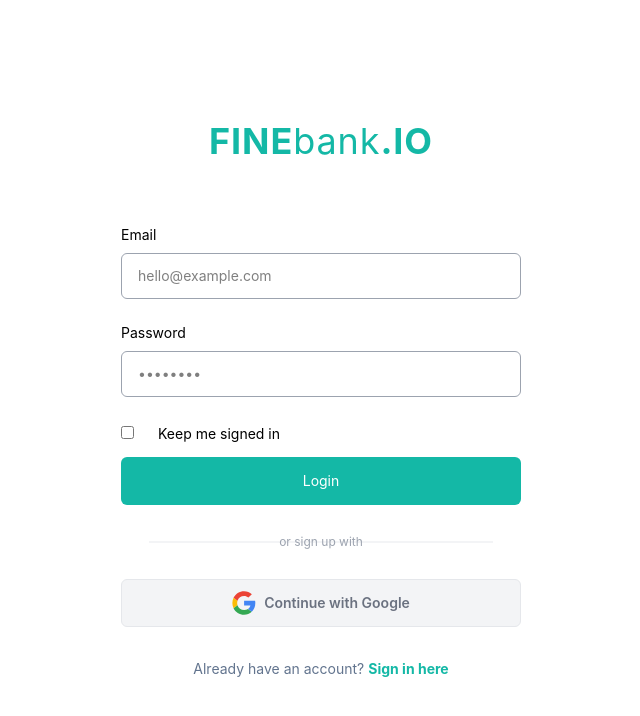
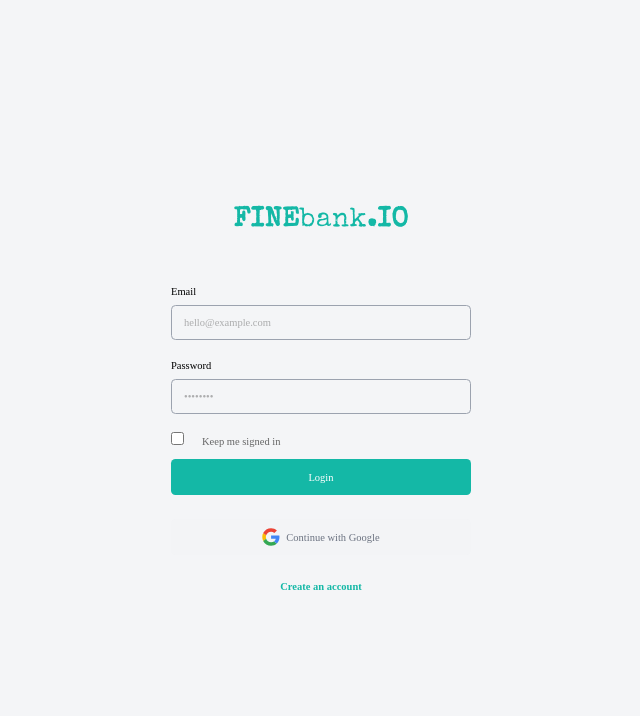
Before and after one commit to dipta-bit/admin-ui, a React (Vite) app: page /login in a window 1280 px wide. Shown: the top 716 px of the page, without its empty margins (319-959 px from the left). Built offline with nearby package versions, Linux system fonts and the light colour scheme; a web font is replaced by a local one.

Commit message:
react router dom

```diff
--- a/src/App.jsx
+++ b/src/App.jsx
@@ -1,10 +1,39 @@
 import "./App.css";
 import SignInPage from "./pages/SignIn";
+import SignUpPage from "./pages/SignUp";
+import ErrorPage from "./pages/erorr";
+import { createBrowserRouter, RouterProvider, Link } from "react-router-dom";
 
 function App() {
+  const myRouter = createBrowserRouter([
+    {
+      path: "/",
+      element: (
+        <div className="flex justify-center items-center min-h-screen">
+          <Link to="/login" className="p-2 m-5 bg-primary text-white">
+            Login
+          </Link>
+          |
+          <Link to="/register" className="p-2 m-5 bg-primary text-white">
+            Register
+          </Link>
+        </div>
+      ),
+      errorElement: <ErrorPage />,
+    },
+    {
+      path: "/login",
+      element: <SignInPage />,
+    },
+    {
+      path: "/register",
+      element: <SignUpPage />,
+    },
+  ]);
+
   return (
     <>
-    <SignInPage />
+      <RouterProvider router={myRouter} />
     </>
   );
 }
--- a/src/components/Fragments/FormSignIn.jsx
+++ b/src/components/Fragments/FormSignIn.jsx
@@ -2,22 +2,18 @@ import React from 'react';
 import LabeledInput from '../Elements/LabeledInput';
 import CheckBox from '../Elements/CheckBox';
 import Button from '../Elements/Button';
-import { useNavigate } from 'react-router-dom';
+import { useNavigate, Link } from 'react-router-dom';
 
 function FormSignIn() {
   const navigate = useNavigate();
 
-
   const handleLogin = (event) => {
     event.preventDefault();
-
-
     navigate("/");
   };
 
   return (
     <div className="mt-16">
-
       <form onSubmit={handleLogin}>
         <div className="mb-6">
           <LabeledInput
@@ -44,9 +40,34 @@ function FormSignIn() {
           />
         </div>
 
-
         <Button type="submit">Login</Button>
       </form>
+
+      {/* sign in with google start */}
+      <div className="mb-8 mt-8">
+        <Button type="button" variant="secondary">
+          <span className="flex items-center justify-center">
+            {/* SVG Logo Google */}
+            <svg className="h-6 w-6 mr-2" xmlns="http://www.w3.org/2000/svg" width="24" height="24" viewBox="-0.5 0 48 48">
+              <path d="M9.82727273,24 C9.82727273,22.4757333 10.0804318,21.0144 10.5322727,19.6437333 L2.62345455,13.6042667 C1.08206818,16.7338667 0.213636364,20.2602667 0.213636364,24 C0.213636364,27.7365333 1.081,31.2608 2.62025,34.3882667 L10.5247955,28.3370667 C10.0772273,26.9728 9.82727273,25.5168 9.82727273,24" fill="#FBBC05" />
+              <path d="M23.7136364,10.1333333 C27.025,10.1333333 30.0159091,11.3066667 32.3659091,13.2266667 L39.2022727,6.4 C35.0363636,2.77333333 29.6954545,0.533333333 23.7136364,0.533333333 C14.4268636,0.533333333 6.44540909,5.84426667 2.62345455,13.6042667 L10.5322727,19.6437333 C12.3545909,14.112 17.5491591,10.1333333 23.7136364,10.1333333" fill="#EB4335" />
+              <path d="M23.7136364,37.8666667 C17.5491591,37.8666667 12.3545909,33.888 10.5322727,28.3562667 L2.62345455,34.3946667 C6.44540909,42.1557333 14.4268636,47.4666667 23.7136364,47.4666667 C29.4455,47.4666667 34.9177955,45.4314667 39.0249545,41.6181333 L31.5177727,35.8144 C29.3995682,37.1488 26.7323182,37.8666667 23.7136364,37.8666667" fill="#34A853" />
+              <path d="M46.1454545,24 C46.1454545,22.6133333 45.9318182,21.12 45.6113636,19.7333333 L23.7136364,19.7333333 L23.7136364,28.8 L36.3181818,28.8 C35.6879545,31.8912 33.9724545,34.2677333 31.5177727,35.8144 L39.0249545,41.6181333 C43.3393409,37.6138667 46.1454545,31.6490667 46.1454545,24" fill="#4285F4" />
+            </svg>
+            Continue with Google
+          </span>
+        </Button>
+      </div>
+      {/* sign in with google end */}
+
+      {/* link start */}
+      <div className="flex justify-center">
+        <Link to="/register" className="text-primary text-sm font-bold">
+          Create an account
+        </Link>
+      </div>
+      {/* link end */}
+
     </div>
   );
 }
--- a/src/components/Fragments/FormSignUp.jsx
+++ b/src/components/Fragments/FormSignUp.jsx
@@ -1,14 +1,13 @@
 import React from 'react';
 import LabeledInput from '../Elements/LabeledInput';
 import Button from '../Elements/Button';
-import { useNavigate } from 'react-router-dom';
+import { useNavigate, Link } from 'react-router-dom';
 
 function FormSignUp() {
   const navigate = useNavigate();
 
   const handleSignUp = (event) => {
     event.preventDefault();
-
     navigate("/login");
   };
 
@@ -48,6 +47,39 @@ function FormSignUp() {
 
         <Button type="submit">Sign up</Button>
       </form>
+
+      {/* teks start */}
+      <div className="my-9 px-7 flex flex-col justify-center items-center text-xs text-gray-03 relative">
+        <div className="border border-gray-05 w-full"></div>
+        <div className="px-2 bg-special-mainBg absolute"> or sign up with</div>
+      </div>
+      {/* teks end */}
+
+      {/* sign in with google start */}
+      <div className="mb-8">
+        <Button type="button" variant="secondary">
+          <span className="flex items-center justify-center">
+            <svg className="h-6 w-6 mr-2" xmlns="http://www.w3.org/2000/svg" width="24" height="24" viewBox="-0.5 0 48 48">
+              <path d="M9.82727273,24 C9.82727273,22.4757333 10.0804318,21.0144 10.5322727,19.6437333 L2.62345455,13.6042667 C1.08206818,16.7338667 0.213636364,20.2602667 0.213636364,24 C0.213636364,27.7365333 1.081,31.2608 2.62025,34.3882667 L10.5247955,28.3370667 C10.0772273,26.9728 9.82727273,25.5168 9.82727273,24" fill="#FBBC05" />
+              <path d="M23.7136364,10.1333333 C27.025,10.1333333 30.0159091,11.3066667 32.3659091,13.2266667 L39.2022727,6.4 C35.0363636,2.77333333 29.6954545,0.533333333 23.7136364,0.533333333 C14.4268636,0.533333333 6.44540909,5.84426667 2.62345455,13.6042667 L10.5322727,19.6437333 C12.3545909,14.112 17.5491591,10.1333333 23.7136364,10.1333333" fill="#EB4335" />
+              <path d="M23.7136364,37.8666667 C17.5491591,37.8666667 12.3545909,33.888 10.5322727,28.3562667 L2.62345455,34.3946667 C6.44540909,42.1557333 14.4268636,47.4666667 23.7136364,47.4666667 C29.4455,47.4666667 34.9177955,45.4314667 39.0249545,41.6181333 L31.5177727,35.8144 C29.3995682,37.1488 26.7323182,37.8666667 23.7136364,37.8666667" fill="#34A853" />
+              <path d="M46.1454545,24 C46.1454545,22.6133333 45.9318182,21.12 45.6113636,19.7333333 L23.7136364,19.7333333 L23.7136364,28.8 L36.3181818,28.8 C35.6879545,31.8912 33.9724545,34.2677333 31.5177727,35.8144 L39.0249545,41.6181333 C43.3393409,37.6138667 46.1454545,31.6490667 46.1454545,24" fill="#4285F4" />
+            </svg>
+            Continue with Google
+          </span>
+        </Button>
+      </div>
+      {/* sign in with google end */}
+
+      {/* link start */}
+      <div className="flex justify-center text-sm text-gray-01">
+        Already have an account?&nbsp;
+        <Link to="/login" className="text-primary font-bold">
+          Sign In Here
+        </Link>
+      </div>
+      {/* link end */}
+
     </div>
   );
 }
--- a/src/components/Layouts/AuthLayout.jsx
+++ b/src/components/Layouts/AuthLayout.jsx
@@ -1,9 +1,9 @@
 import React from 'react';
 import Logo from '../Elements/Logo';
-import { Link } from 'react-router-dom';
 
 function AuthLayout(Props) {
-  const { children, title, type } = Props;
+
+  const { children, title } = Props;
 
   return (
     <>
@@ -18,49 +18,6 @@ function AuthLayout(Props) {
 
           {children}
 
-          <div className="my-9 px-7 flex flex-col justify-center items-center text-xs text-gray-03 relative">
-            <div className="border border-gray-05 w-full"></div>
-            <div className="px-2 bg-special-mainBg absolute">
-              or {type === 'signin' ? 'sign in' : 'sign up'} with
-            </div>
-          </div>
-
-          {/* sign in/up with google start */}
-          <div className="mb-8">
-            <button
-              type="button"
-              className="h-12 rounded-md text-sm w-full bg-gray-05 text-gray-02 flex justify-center items-center font-semibold cursor-pointer border border-gray-200"
-            >
-              <svg
-                className="h-6 w-6 mr-2"
-                xmlns="http://www.w3.org/2000/svg"
-                width="24"
-                height="24"
-                viewBox="-0.5 0 48 48"
-              >
-                <path d="M9.82727273,24 C9.82727273,22.4757333 10.0804318,21.0144 10.5322727,19.6437333 L2.62345455,13.6042667 C1.08206818,16.7338667 0.213636364,20.2602667 0.213636364,24 C0.213636364,27.7365333 1.081,31.2608 2.62025,34.3882667 L10.5247955,28.3370667 C10.0772273,26.9728 9.82727273,25.5168 9.82727273,24" fill="#FBBC05" />
-                <path d="M23.7136364,10.1333333 C27.025,10.1333333 30.0159091,11.3066667 32.3659091,13.2266667 L39.2022727,6.4 C35.0363636,2.77333333 29.6954545,0.533333333 23.7136364,0.533333333 C14.4268636,0.533333333 6.44540909,5.84426667 2.62345455,13.6042667 L10.5322727,19.6437333 C12.3545909,14.112 17.5491591,10.1333333 23.7136364,10.1333333" fill="#EB4335" />
-                <path d="M23.7136364,37.8666667 C17.5491591,37.8666667 12.3545909,33.888 10.5322727,28.3562667 L2.62345455,34.3946667 C6.44540909,42.1557333 14.4268636,47.4666667 23.7136364,47.4666667 C29.4455,47.4666667 34.9177955,45.4314667 39.0249545,41.6181333 L31.5177727,35.8144 C29.3995682,37.1488 26.7323182,37.8666667 23.7136364,37.8666667" fill="#34A853" />
-                <path d="M46.1454545,24 C46.1454545,22.6133333 45.9318182,21.12 45.6113636,19.7333333 L23.7136364,19.7333333 L23.7136364,28.8 L36.3181818,28.8 C35.6879545,31.8912 33.9724545,34.2677333 31.5177727,35.8144 L39.0249545,41.6181333 C43.3393409,37.6138667 46.1454545,31.6490667 46.1454545,24" fill="#4285F4" />
-              </svg>
-              <span>Continue with Google</span>
-            </button>
-          </div>
-          {/* sign in with google end */}
-
-          {/* link start */}
-          <div className="flex justify-center gap-1 text-sm mt-4">
-            <span className="text-slate-500">
-              {type === 'signin' ? "Don't have an account?" : "Already have an account?"}
-            </span>
-            <Link
-              to={type === 'signin' ? '/signup' : '/login'}
-              className="text-primary font-bold hover:underline cursor-pointer"
-            >
-              {type === 'signin' ? 'Create an account' : 'Sign in here'}
-            </Link>
-          </div>
-          {/* link end */}
         </div>
         {/* container end */}
       </main>
--- a/src/main.jsx
+++ b/src/main.jsx
@@ -1,28 +1,10 @@
 import React from 'react';
 import ReactDOM from 'react-dom/client';
+import App from './App.jsx';
 import './index.css';
-import { createBrowserRouter, RouterProvider } from 'react-router-dom';
-import SignIn from './pages/SignIn.jsx';
-import SignUp from './pages/SignUp.jsx';
-
-
-const router = createBrowserRouter([
-  {
-    path: "/",
-    element: <SignIn />,
-  },
-  {
-    path: "/login",
-    element: <SignIn />,
-  },
-  {
-    path: "/signup",
-    element: <SignUp />,
-  },
-]);
 
 ReactDOM.createRoot(document.getElementById("root")).render(
   <React.StrictMode>
-    <RouterProvider router={router} />
+    <App />
   </React.StrictMode>
 );
--- /dev/null
+++ b/src/pages/erorr.jsx
@@ -0,0 +1,19 @@
+import React from "react";
+import { useRouteError } from "react-router-dom";
+import Logo from "../components/Elements/Logo";
+
+function error() {
+  const error = useRouteError();
+
+  return (
+    <div className="flex justify-center min-h-screen items-center bg-special-mainBg flex-col">
+      <Logo />
+      <h1 className="text-2xl font-bold mt-3 mb-1">Sorry,</h1>
+      <p>
+        {error.status} | {error.statusText || error.message}
+      </p>
+    </div>
+  );
+}
+
+export default error;
```
Also changed, not shown: 1 other file (tests, documents, lock files or other folders).
